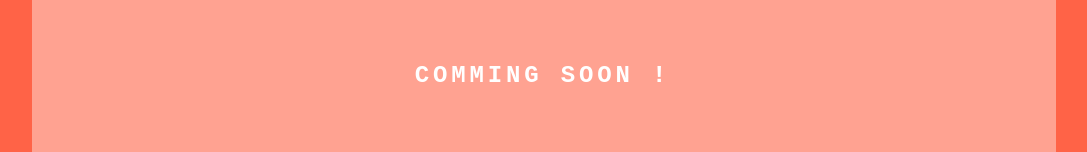
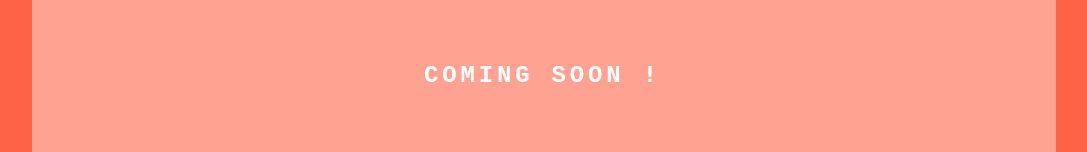
Before and after one commit to dy05/portfolio, a website: page index.html in a window 1280 px wide. Shown: the part 450-602 px from the top of the page, without its empty margins (96-1183 px from the left). Drawn offline with Linux system fonts and the light colour scheme.

Commit message:
Fix vocabulary

```diff
--- a/index.html
+++ b/index.html
@@ -128,7 +128,7 @@
         <a href="Youta%20Obby%20Sidane%20-%20CV.pdf">Download CV here !</a>
     </p>
     <div>
-        <h4>COMMING SOON !</h4>
+        <h4>COMING SOON !</h4>
     </div>
 </section>
 
```
